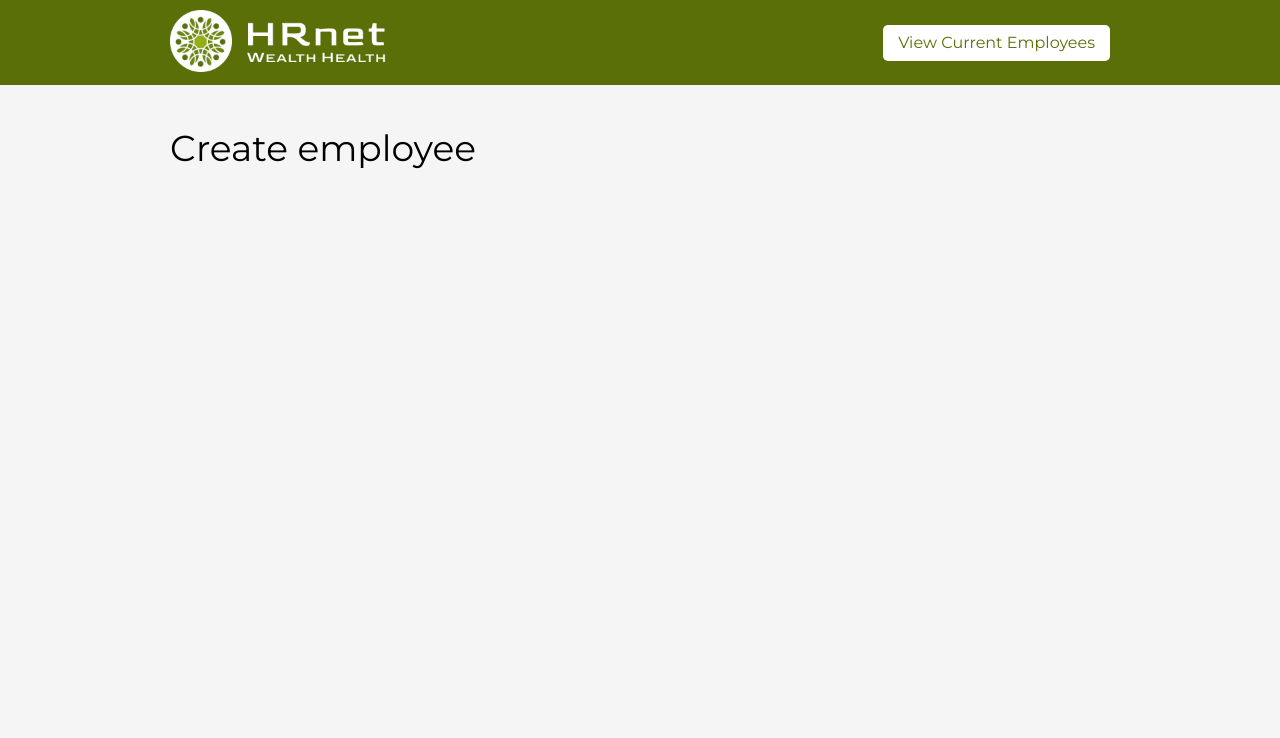
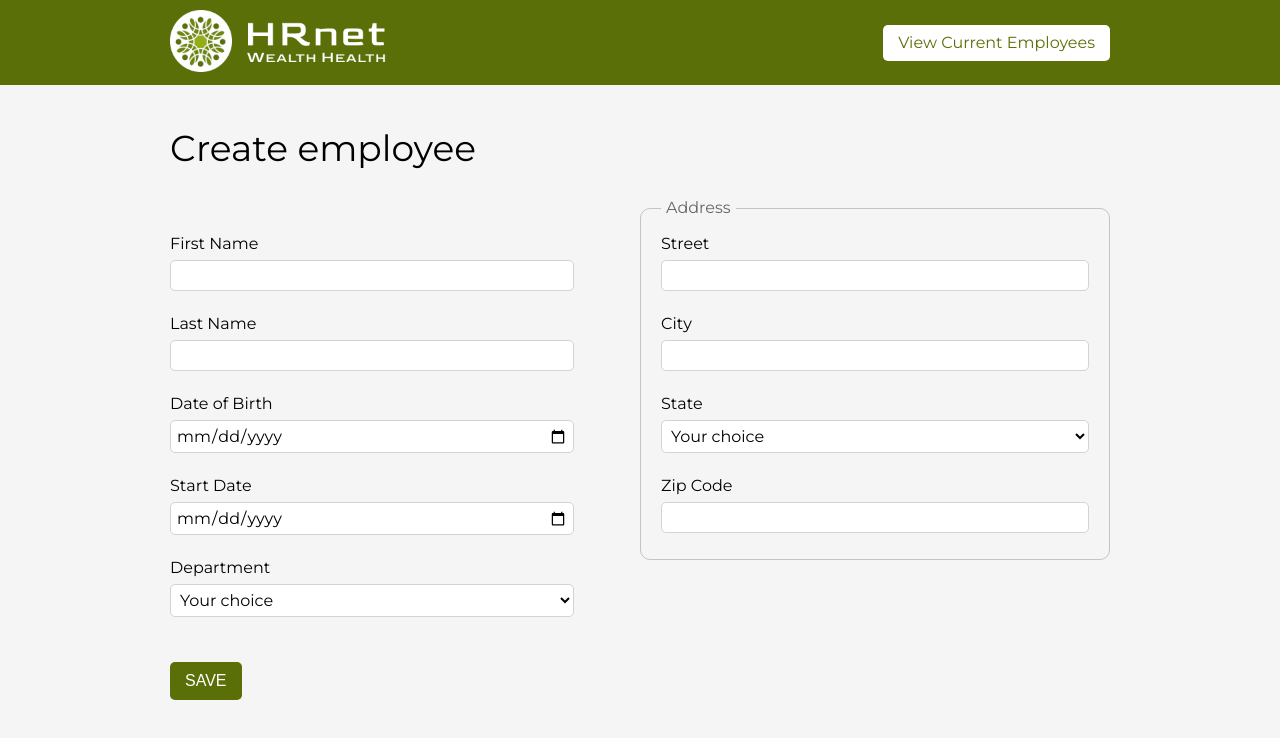
Before and after one commit to bdelanls/hrnet-project, a React (Vite) app: page / in a window 1280 px wide. Shown: the top 738 px of the page. Built offline with nearby package versions, Linux system fonts and the light colour scheme.

Commit message:
dropdown

```diff
--- a/index.html
+++ b/index.html
@@ -2,7 +2,7 @@
 <html lang="fr">
   <head>
     <meta charset="UTF-8" />
-    <link rel="icon" type="image/svg+xml" href="/vite.svg" />
+    <link rel="icon" type="image" href="/icon.png" />
     <meta name="viewport" content="width=device-width, initial-scale=1.0" />
     <title>HRnet</title>
   </head>
--- a/package.json
+++ b/package.json
@@ -12,15 +12,18 @@
     "type-check": "tsc --noEmit"
   },
   "dependencies": {
+    "@reduxjs/toolkit": "^2.2.6",
     "@types/react-router-dom": "^5.3.3",
     "react": "^18.3.1",
     "react-dom": "^18.3.1",
+    "react-redux": "^9.1.2",
     "react-router-dom": "^6.25.1"
   },
   "devDependencies": {
     "@types/node": "^20.14.12",
     "@types/react": "^18.3.3",
     "@types/react-dom": "^18.3.0",
+    "@types/react-redux": "^7.1.33",
     "@typescript-eslint/eslint-plugin": "^7.17.0",
     "@typescript-eslint/parser": "^7.17.0",
     "@vitejs/plugin-react": "^4.3.1",
--- /dev/null
+++ b/src/components/Dropdown/index.tsx
@@ -0,0 +1,35 @@
+import React from 'react';
+
+interface DropdownProps {
+  label: string;
+  id: string;
+  options: Array<{ value: string; label: string }>;
+  value: string;
+  onChange: (event: React.ChangeEvent<HTMLSelectElement>) => void;
+}
+
+const Dropdown: React.FC<DropdownProps> = ({
+  label,
+  id,
+  options,
+  value,
+  onChange,
+}) => {
+  return (
+    <div className="form-group">
+      <label htmlFor={id}>{label}</label>
+      <select id={id} value={value} onChange={onChange}>
+        <option value="" disabled>
+          Your choice
+        </option>
+        {options.map((option) => (
+          <option key={option.value} value={option.value}>
+            {option.label}
+          </option>
+        ))}
+      </select>
+    </div>
+  );
+};
+
+export default Dropdown;
--- /dev/null
+++ b/src/data/departments.json
@@ -0,0 +1,7 @@
+[
+  { "name": "Sales" },
+  { "name": "Marketing" },
+  { "name": "Engineering" },
+  { "name": "Human Resources" },
+  { "name": "Legal" }
+]
--- /dev/null
+++ b/src/data/states.json
@@ -0,0 +1,61 @@
+[
+  { "name": "Alabama", "abbreviation": "AL" },
+  { "name": "Alaska", "abbreviation": "AK" },
+  { "name": "American Samoa", "abbreviation": "AS" },
+  { "name": "Arizona", "abbreviation": "AZ" },
+  { "name": "Arkansas", "abbreviation": "AR" },
+  { "name": "California", "abbreviation": "CA" },
+  { "name": "Colorado", "abbreviation": "CO" },
+  { "name": "Connecticut", "abbreviation": "CT" },
+  { "name": "Delaware", "abbreviation": "DE" },
+  { "name": "District Of Columbia", "abbreviation": "DC" },
+  { "name": "Federated States Of Micronesia", "abbreviation": "FM" },
+  { "name": "Florida", "abbreviation": "FL" },
+  { "name": "Georgia", "abbreviation": "GA" },
+  { "name": "Guam", "abbreviation": "GU" },
+  { "name": "Hawaii", "abbreviation": "HI" },
+  { "name": "Idaho", "abbreviation": "ID" },
+  { "name": "Illinois", "abbreviation": "IL" },
+  { "name": "Indiana", "abbreviation": "IN" },
+  { "name": "Iowa", "abbreviation": "IA" },
+  { "name": "Kansas", "abbreviation": "KS" },
+  { "name": "Kentucky", "abbreviation": "KY" },
+  { "name": "Louisiana", "abbreviation": "LA" },
+  { "name": "Maine", "abbreviation": "ME" },
+  { "name": "Marshall Islands", "abbreviation": "MH" },
+  { "name": "Maryland", "abbreviation": "MD" },
+  { "name": "Massachusetts", "abbreviation": "MA" },
+  { "name": "Michigan", "abbreviation": "MI" },
+  { "name": "Minnesota", "abbreviation": "MN" },
+  { "name": "Mississippi", "abbreviation": "MS" },
+  { "name": "Missouri", "abbreviation": "MO" },
+  { "name": "Montana", "abbreviation": "MT" },
+  { "name": "Nebraska", "abbreviation": "NE" },
+  { "name": "Nevada", "abbreviation": "NV" },
+  { "name": "New Hampshire", "abbreviation": "NH" },
+  { "name": "New Jersey", "abbreviation": "NJ" },
+  { "name": "New Mexico", "abbreviation": "NM" },
+  { "name": "New York", "abbreviation": "NY" },
+  { "name": "North Carolina", "abbreviation": "NC" },
+  { "name": "North Dakota", "abbreviation": "ND" },
+  { "name": "Northern Mariana Islands", "abbreviation": "MP" },
+  { "name": "Ohio", "abbreviation": "OH" },
+  { "name": "Oklahoma", "abbreviation": "OK" },
+  { "name": "Oregon", "abbreviation": "OR" },
+  { "name": "Palau", "abbreviation": "PW" },
+  { "name": "Pennsylvania", "abbreviation": "PA" },
+  { "name": "Puerto Rico", "abbreviation": "PR" },
+  { "name": "Rhode Island", "abbreviation": "RI" },
+  { "name": "South Carolina", "abbreviation": "SC" },
+  { "name": "South Dakota", "abbreviation": "SD" },
+  { "name": "Tennessee", "abbreviation": "TN" },
+  { "name": "Texas", "abbreviation": "TX" },
+  { "name": "Utah", "abbreviation": "UT" },
+  { "name": "Vermont", "abbreviation": "VT" },
+  { "name": "Virgin Islands", "abbreviation": "VI" },
+  { "name": "Virginia", "abbreviation": "VA" },
+  { "name": "Washington", "abbreviation": "WA" },
+  { "name": "West Virginia", "abbreviation": "WV" },
+  { "name": "Wisconsin", "abbreviation": "WI" },
+  { "name": "Wyoming", "abbreviation": "WY" }
+]
--- a/src/main.tsx
+++ b/src/main.tsx
@@ -1,5 +1,7 @@
 import React from 'react';
 import { createRoot } from 'react-dom/client';
+import { Provider } from 'react-redux';
+import store from './store/store';
 import App from './App';
 
 const rootElement = document.getElementById('root');
@@ -7,7 +9,9 @@ if (rootElement) {
   const root = createRoot(rootElement);
   root.render(
     <React.StrictMode>
-      <App />
+      <Provider store={store}>
+        <App />
+      </Provider>
     </React.StrictMode>
   );
 }
--- a/src/pages/CreateEmployee/CreateEmployee.scss
+++ b/src/pages/CreateEmployee/CreateEmployee.scss
@@ -0,0 +1,85 @@
+@import "../../styles/_utils.scss";
+
+/***** Form *****/
+
+.form-col {
+  width: 43%;
+
+  @include mobile {
+    width: 100%;
+  }
+}
+
+.form-group {
+  display: flex;
+  flex-direction: column;
+  margin-bottom: 25px;
+
+  @include mobile {
+    margin: 0 30px 25px 30px;
+  }
+
+  label {
+    margin-bottom: 8px;
+  }
+
+  input,
+  select {
+    font-family: $font-stack;
+    font-size: rem(16);
+    border: 1px solid #ced4da;
+    border-radius: 5px;
+    outline: none;
+    padding: 5px;
+    background-color: #fff;
+  }
+
+  button {
+    margin-top: 20px;
+    width: max-content;
+    outline: none;
+    border: none;
+    background-color: $color-primary;
+    font-size: rem(16);
+    text-transform: uppercase;
+    color: #fff;
+
+    @include mobile {
+      padding: 10px 80px;
+      margin: 20px auto 0 auto;
+    }
+
+    &:hover {
+      background-color: $color-secondary;
+      color: #fff;
+      cursor: pointer;
+    }
+  }
+}
+
+.form-address {
+  border: 1px solid #c4c4c4;
+  border-radius: 10px;
+  padding: 20px;
+  width: 50%;
+  margin-top: -36px;
+
+  @include mobile {
+    width: 100%;
+    margin: 0 20px 20px 20px;
+    padding: 20px 10px;
+
+    .form-group {
+      margin: 0 0 25px 0;
+    }
+  }
+
+  legend {
+    color: #666;
+    padding: 0 5px;
+  }
+
+  .form-group:last-child {
+    margin: 0;
+  }
+}
--- a/src/pages/CreateEmployee/index.tsx
+++ b/src/pages/CreateEmployee/index.tsx
@@ -1,9 +1,85 @@
-import React from 'react';
+import React, { useState } from 'react';
+import Dropdown from '../../components/Dropdown';
+import states from '../../data/states.json';
+import departments from '../../data/departments.json';
+import './CreateEmployee.scss';
 
 const CreateEmployee: React.FC = () => {
+  const [state, setState] = useState('');
+  const [department, setDepartment] = useState('');
+
+  const stateOptions = states.map((state) => ({
+    value: state.abbreviation,
+    label: state.name,
+  }));
+
+  const departmentOptions = departments.map((department) => ({
+    value: department.name,
+    label: department.name,
+  }));
+
   return (
     <main className="main create">
       <h1>Create employee</h1>
+      <form action="#" className="form-employee" aria-labelledby="form-title">
+        <div className="form-col">
+          <div className="form-group">
+            <label htmlFor="first-name">First Name</label>
+            <input type="text" id="first-name" aria-required="true" />
+          </div>
+          <div className="form-group">
+            <label htmlFor="last-name">Last Name</label>
+            <input type="text" id="last-name" aria-required="true" />
+          </div>
+          <div className="form-group">
+            <label htmlFor="date-of-birth">Date of Birth</label>
+            <input id="date-of-birth" type="date" aria-required="true" />
+          </div>
+          <div className="form-group">
+            <label htmlFor="start-date">Start Date</label>
+            <input id="start-date" type="date" aria-required="true" />
+          </div>
+        </div>
+
+        <fieldset className="form-address">
+          <legend>Address</legend>
+
+          <div className="form-group">
+            <label htmlFor="street">Street</label>
+            <input id="street" type="text" aria-required="true" />
+          </div>
+          <div className="form-group">
+            <label htmlFor="city">City</label>
+            <input id="city" type="text" aria-required="true" />
+          </div>
+          <Dropdown
+            label="State"
+            id="state"
+            options={stateOptions}
+            value={state}
+            onChange={(e) => setState(e.target.value)}
+          />
+          <div className="form-group">
+            <label htmlFor="zip-code">Zip Code</label>
+            <input id="zip-code" type="number" aria-required="true" />
+          </div>
+        </fieldset>
+
+        <div className="form-col">
+          <Dropdown
+            label="Department"
+            id="department"
+            options={departmentOptions}
+            value={department}
+            onChange={(e) => setDepartment(e.target.value)}
+          />
+          <div className="form-group">
+            <button className="btn" aria-label="Save employee">
+              Save
+            </button>
+          </div>
+        </div>
+      </form>
     </main>
   );
 };
--- /dev/null
+++ b/src/store/employeeSlice.ts
@@ -0,0 +1,36 @@
+import { createSlice, PayloadAction } from '@reduxjs/toolkit';
+
+export interface Employee {
+  id: number;
+  firstName: string;
+  lastName: string;
+  dateOfBirth: string;
+  startDate: string;
+  department: string;
+  street: string;
+  city: string;
+  state: string;
+  zipCode: string;
+}
+
+export interface EmployeeState {
+  employees: Employee[];
+}
+
+const initialState: EmployeeState = {
+  employees: [],
+};
+
+const employeeSlice = createSlice({
+  name: 'employees',
+  initialState,
+  reducers: {
+    addEmployee: (state, action: PayloadAction<Employee>) => {
+      state.employees.push(action.payload);
+    },
+    // Ajoutez d'autres reducers si nécessaire
+  },
+});
+
+export const { addEmployee } = employeeSlice.actions;
+export default employeeSlice.reducer;
--- /dev/null
+++ b/src/store/store.ts
@@ -0,0 +1,12 @@
+import { configureStore } from '@reduxjs/toolkit';
+import employeeReducer from './employeeSlice';
+
+const store = configureStore({
+  reducer: {
+    employees: employeeReducer,
+  },
+});
+
+export type RootState = ReturnType<typeof store.getState>;
+export type AppDispatch = typeof store.dispatch;
+export default store;
--- a/tsconfig.json
+++ b/tsconfig.json
@@ -10,6 +10,7 @@
     "paths": {
       "*": ["src/*"]
     },
+    "resolveJsonModule": true,
     "esModuleInterop": true,
     "skipLibCheck": true
   },
```
Also changed, not shown: public/icon.png (added), 1 other file (tests, documents, lock files or other folders).
